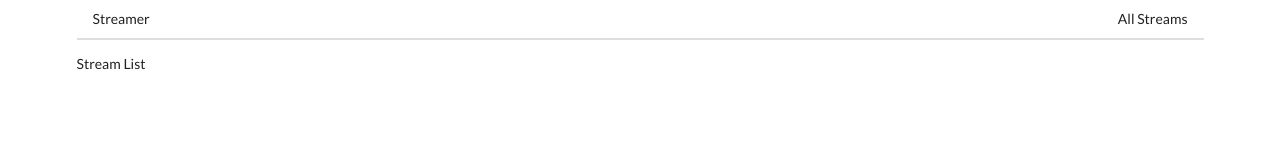
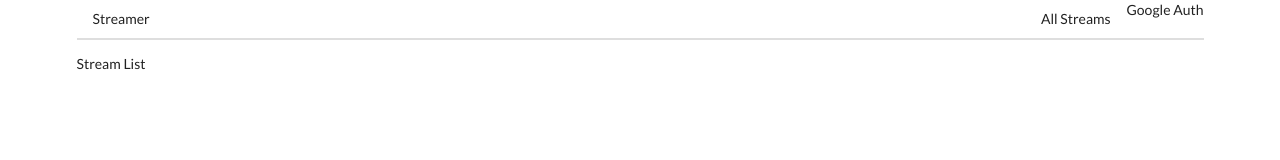
Before and after one commit to devmobin/react-crud-streams, a React (Create React App) app in the folder client/: page / in a window 1280 px wide. Shown: the top 160 px of the page. Built offline with nearby package versions, Linux system fonts and the light colour scheme.

Commit message:
init google api

```diff
--- a/client/public/index.html
+++ b/client/public/index.html
@@ -5,6 +5,7 @@
     <link rel="icon" href="%PUBLIC_URL%/favicon.ico" />
     <meta name="viewport" content="width=device-width, initial-scale=1" />
     <meta name="theme-color" content="#000000" />
+    <script src="https://apis.google.com/js/api.js"></script>
     <link rel="stylesheet" href="https://cdnjs.cloudflare.com/ajax/libs/semantic-ui/2.4.1/semantic.min.css">
     <title>Streams</title>
   </head>
--- /dev/null
+++ b/client/src/components/GoogleAuth.js
@@ -0,0 +1,13 @@
+import React, { Component } from 'react'
+
+export class GoogleAuth extends Component {
+  render() {
+    return (
+      <div>
+        Google Auth
+      </div>
+    )
+  }
+}
+
+export default GoogleAuth
--- a/client/src/components/Header.js
+++ b/client/src/components/Header.js
@@ -1,5 +1,6 @@
 import React from 'react'
 import { Link } from 'react-router-dom'
+import GoogleAuth from './GoogleAuth'
 
 function Header() {
   return (
@@ -11,6 +12,7 @@
         <Link to='/' className='item'>
           All Streams
         </Link>
+        <GoogleAuth />
       </div>
     </div>
   )
```
